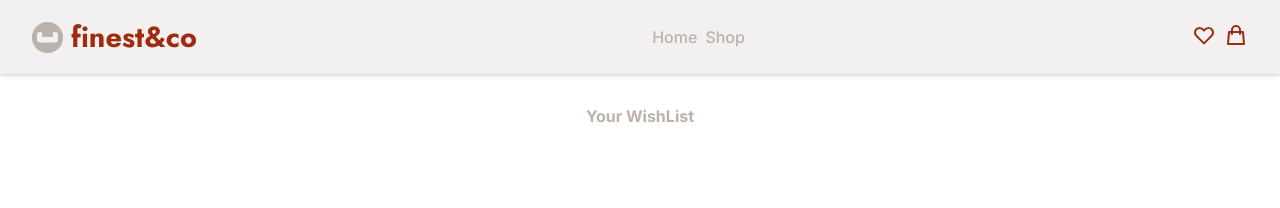
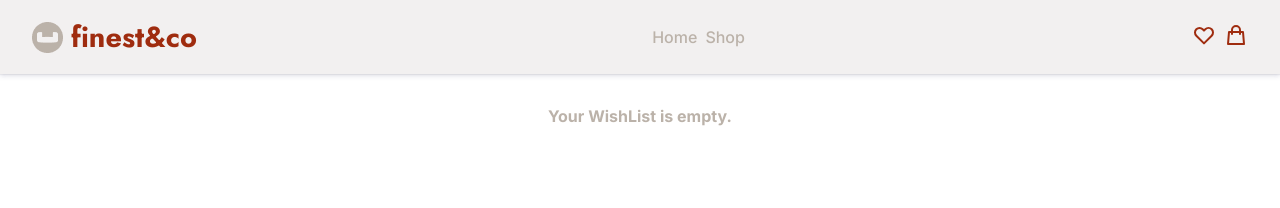
Before and after one commit to m-oniqu3/finest-co, a React (Create React App) app: page /wishlist in a window 1280 px wide. Shown: the top 208 px of the page. Built offline with nearby package versions, Linux system fonts and the light colour scheme.

Commit message:
Handled removing item from the wishlist

```diff
--- a/src/components/WishList/WishList.jsx
+++ b/src/components/WishList/WishList.jsx
@@ -1,18 +1,31 @@
 import React from "react";
 import styled from "./WishList.module.css";
 import Product from "../Products/Product";
-import { useSelector } from "react-redux";
-
+import { useDispatch, useSelector } from "react-redux";
 import { ShopIcon, SolidWishListIcon } from "../../icons/Icons";
+import { addToWishList } from "../../store/features/wishlist/wishlistSlice";
 
 const WishList = () => {
+  //dispatch function
+  const dispatch = useDispatch();
+
+  //get the wishlist items from the store
   const { wishListItems } = useSelector((state) => state.wishList);
 
+  /**dispatch the action to add item to wishlist
+   * since the item is already in the list it will be removed when checked by the action
+   */
+  const wishListHandler = (item) => {
+    dispatch(addToWishList(item));
+  };
+
+  //display the items in the wishlist
   const wishList = wishListItems.map((item) => (
     <div className={styled.items} key={item.id}>
       <Product {...item} />
       <div className={styled.wishbtns}>
-        <div className={styled.icon}>
+        {/* icons for adding to cart and removing from wishlist */}
+        <div className={styled.icon} onClick={() => wishListHandler(item)}>
           <SolidWishListIcon />
         </div>
 
@@ -25,7 +38,10 @@ const WishList = () => {
 
   return (
     <section className={styled["wishlist-wrapper"]}>
-      <h4 className={styled.h4}>Your WishList</h4>
+      <h4 className={styled.h4}>
+        Your WishList
+        {wishListItems.length === 0 && <> is empty. </>}
+      </h4>
       <section className={styled.wishlist}>{wishList}</section>
     </section>
   );
```
